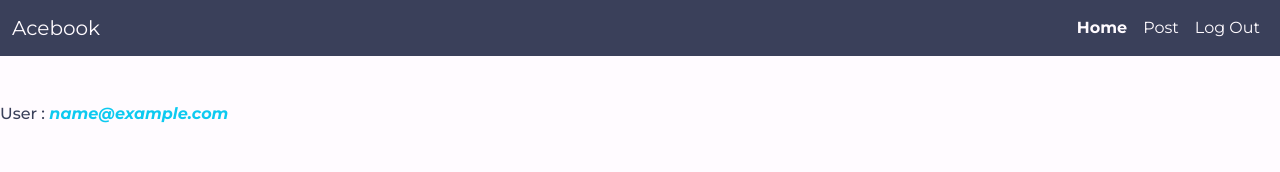
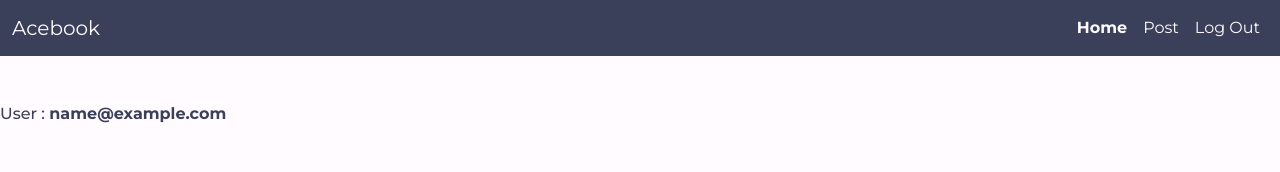
Before and after one commit to spcmarine/Acebook-Web-App, a React (Create React App) app in the folder frontend/: page /posts in a window 1280 px wide. Shown: the top 172 px of the page. Built offline with nearby package versions, Linux system fonts and the light colour scheme; no server answers; sample sign-in values are in the browser's storage.

Commit message:
updated email address styling in the feed

```diff
--- a/frontend/src/components/feed/Feed.js
+++ b/frontend/src/components/feed/Feed.js
@@ -97,7 +97,7 @@ const Feed = ({ navigate }) => {
         <>
 
 
-        <h6>User : <i className="text-info fw-bold" style={{ color: '#cc8b86' }}>{ userEmail}</i></h6>
+        <h6>User : <span className="fw-bold"> { userEmail }</span> </h6>
         <br></br>
 
           <h1 className=" d-flex justify-content-center ml-5">Posts</h1>
```
